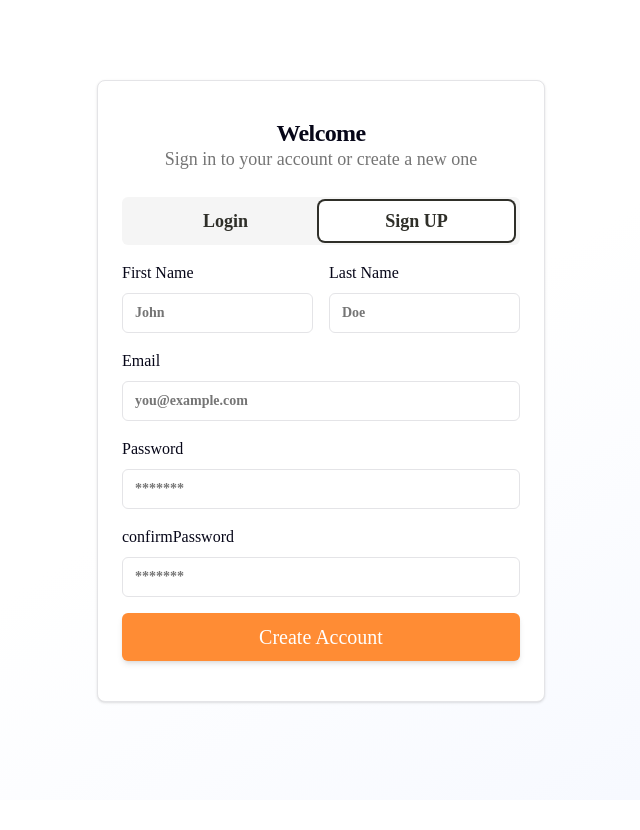
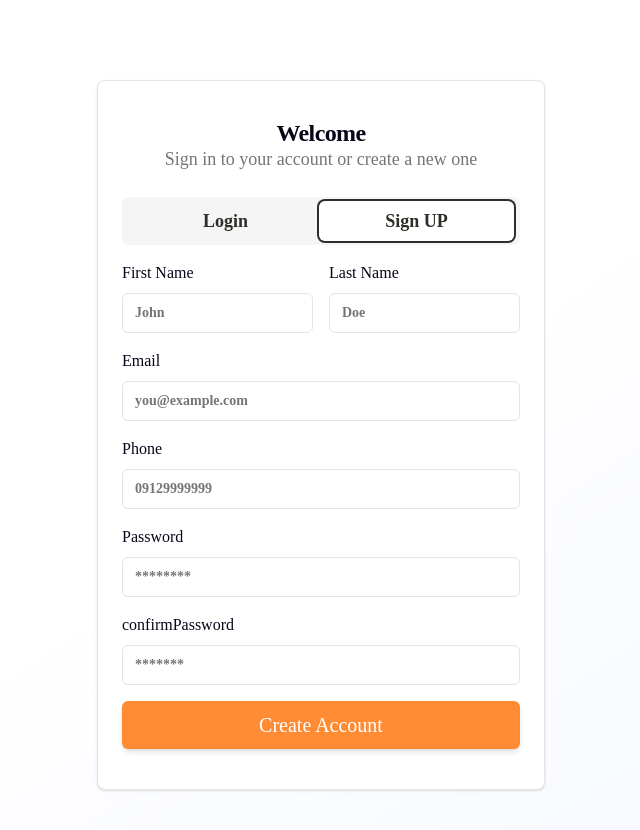
Before and after one commit to mohammadmehdidalvandii/shopHub-frontend, a Next.js app: page /Auth in a window 1280 px wide. Both pictures are taken after a click on the tab "Sign UP". Shown: the top 830 px of the page, without its empty margins (319-959 px from the left). Before the commit the page ends 800 px from the top, so only its background shows below. Built offline with nearby package versions, Linux system fonts and the light colour scheme.

Commit message:
created logic Register

```diff
--- a/src/components/templates/auth/Register/Register.tsx
+++ b/src/components/templates/auth/Register/Register.tsx
@@ -1,11 +1,54 @@
+"use client"
 import { Button } from '@/components/ui/Button'
 import { Input } from '@/components/ui/Input'
+import { useRegisterMutation } from '@/services/auth'
+import { showError, showSuccess } from '@/utils/Toasts'
 import { Label } from '@radix-ui/react-label'
-import React from 'react'
+import { useRouter } from 'next/navigation'
+import React, { useState } from 'react'
 
 const Register:React.FC = ()=>{
+    const registerMutation = useRegisterMutation();
+    const initialFormData = {
+  firstName: '',
+  lastName: '',
+  email: '',
+  phone: '',
+  password: '',
+  confirmPassword: '',
+};
+    const [formData , setFormData] = useState({
+        firstName:'',
+        lastName:'',
+        email:'',
+        phone:'',
+        password:'',
+        confirmPassword:'',
+    });
+
+    const handlerChange = (e:React.ChangeEvent<HTMLInputElement>)=>{
+        setFormData({...formData , [e.target.name]:e.target.value});
+    };
+
+    const handlerSubmitRegister = (e:React.FormEvent)=>{
+        e.preventDefault();
+        if(formData.password !== formData.confirmPassword){
+            return showError('Password and Confirm password do no match');
+        };
+
+        registerMutation.mutate(formData,{
+            onSuccess:(data)=>{
+                showSuccess('Registration successful ! Please Login');
+                setFormData(initialFormData)
+            },
+            onError:(error)=>{
+                showError(error.message||'Registration failed')
+            }
+        })
+    }
+
   return (
-       <form action="#" className="space-y-4 mt-4">
+       <form action="#" onSubmit={handlerSubmitRegister} className="space-y-4 mt-4">
         <div className="grid grid-cols-1 md:grid-cols-2 gap-4">
         <div className="space-y-2">
             <Label htmlFor='firstName'>First Name</Label>
@@ -14,6 +57,8 @@ const Register:React.FC = ()=>{
             name='firstName'
             type='text'
             placeholder='John'
+            value={formData.firstName}
+            onChange={handlerChange}
             required
             />
         </div>
@@ -22,8 +67,10 @@ const Register:React.FC = ()=>{
             <Input
             id='lastName'
             name='lastName'
-            type='email'
+            type='text'
             placeholder='Doe'
+            value={formData.lastName}
+            onChange={handlerChange}
             required
             />
         </div>
@@ -33,9 +80,23 @@ const Register:React.FC = ()=>{
             <Label htmlFor='signup-email'>Email</Label>
             <Input
             id='signup-email'
-            name='signup-email'
+            name='email'
             type='email'
             placeholder='you@example.com'
+            value={formData.email}
+            onChange={handlerChange}
+            required
+            />
+        </div>
+        <div className="space-y-2">
+            <Label htmlFor='signup-phone'>Phone</Label>
+            <Input
+            id='signup-phone'
+            name='phone'
+            type='tel'
+            placeholder='09129999999'
+            value={formData.phone}
+            onChange={handlerChange}
             required
             />
         </div>
@@ -43,9 +104,11 @@ const Register:React.FC = ()=>{
             <Label htmlFor='signup-password'>Password</Label>
             <Input
             id='signup-password'
-            name='signup-password'
+            name='password'
             type='password'
-            placeholder='*******'
+            placeholder='********'
+            value={formData.password}
+            onChange={handlerChange}
             required
             />
         </div>
@@ -56,6 +119,8 @@ const Register:React.FC = ()=>{
             name='confirmPassword'
             type='password'
             placeholder='*******'
+            value={formData.confirmPassword}
+            onChange={handlerChange}
             required
             />
         </div>
@@ -64,8 +129,9 @@ const Register:React.FC = ()=>{
         size='lg'
         className='w-full h-12'
         variant='accent'
+        disabled={registerMutation.isPending}
         >
-            Create Account
+            {registerMutation.isPending ? 'Registering....':'Create Account'}
         </Button>
     </form>
   )
--- /dev/null
+++ b/src/services/auth.ts
@@ -0,0 +1,34 @@
+import { useMutation } from "@tanstack/react-query";
+const API_URL = 'http://localhost:3000/api/auth/';
+
+
+interface RegisterFormData {
+  firstName: string;
+  lastName: string;
+  email: string;
+  phone: string;
+  password: string;
+}
+export const useRegisterMutation = ()=>{
+    return useMutation<
+    any,
+    Error,
+    RegisterFormData
+  >({
+        mutationFn: async (formData)=>{
+            const res = await fetch(`${API_URL}register`,{
+                method:"POST",
+                headers:{'Content-Type':'application/json'},
+                body:JSON.stringify(formData),
+            });
+
+
+            if(!res.ok){
+                const errorData = await res.json();
+                throw new Error(errorData.message || 'Registration failed')
+            };
+
+            return res.json();
+        }
+    })
+}
```
